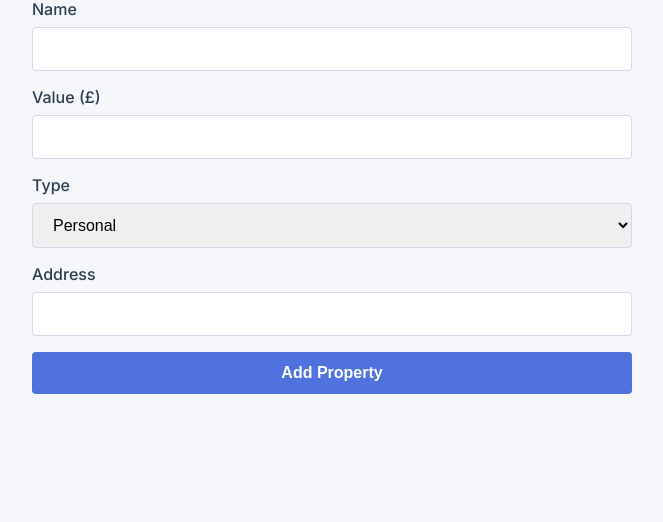
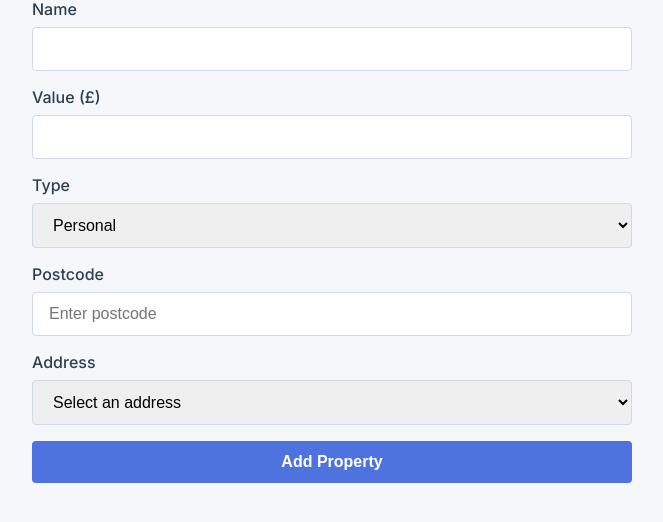
Before and after one commit to will14412/EMPIRE-APP, a FastAPI app: page /properties/add in a window 1280 px wide. Shown: the part 152-674 px from the top of the page, without its empty margins (8-671 px from the left). Run offline with FastAPI, Linux system fonts and the light colour scheme.

Commit message:
Add postcode lookup for property addresses

```diff
--- a/templates/add_property.html
+++ b/templates/add_property.html
@@ -26,9 +26,49 @@
       </select>
     </div>
     <div class="form-group">
+      <label for="postcode">Postcode</label>
+      <input type="text" id="postcode" placeholder="Enter postcode" />
+    </div>
+    <div class="form-group">
       <label for="address">Address</label>
-      <input type="text" id="address" name="address" />
+      <select id="address" name="address">
+        <option value="">Select an address</option>
+      </select>
     </div>
     <button type="submit" class="btn">Add Property</button>
   </form>
+  <script>
+    const GET_ADDRESS_API_KEY = "PASTE_YOUR_API_KEY_HERE"; // Replace with your API key
+    document
+      .getElementById("postcode")
+      .addEventListener("change", async function () {
+        const postcode = this.value.trim();
+        const addressSelect = document.getElementById("address");
+        addressSelect.innerHTML = '<option value="">Loading...</option>';
+        if (!postcode) {
+          addressSelect.innerHTML = '<option value="">Select an address</option>';
+          return;
+        }
+        try {
+          const response = await fetch(
+            `https://api.getAddress.io/find/${encodeURIComponent(
+              postcode
+            )}?api-key=${GET_ADDRESS_API_KEY}`
+          );
+          if (!response.ok) {
+            throw new Error("Lookup failed");
+          }
+          const data = await response.json();
+          addressSelect.innerHTML = "";
+          data.addresses.forEach((addr) => {
+            const option = document.createElement("option");
+            option.value = addr;
+            option.textContent = addr;
+            addressSelect.appendChild(option);
+          });
+        } catch (err) {
+          addressSelect.innerHTML = '<option value="">No addresses found</option>';
+        }
+      });
+  </script>
 {% endblock %}
```
